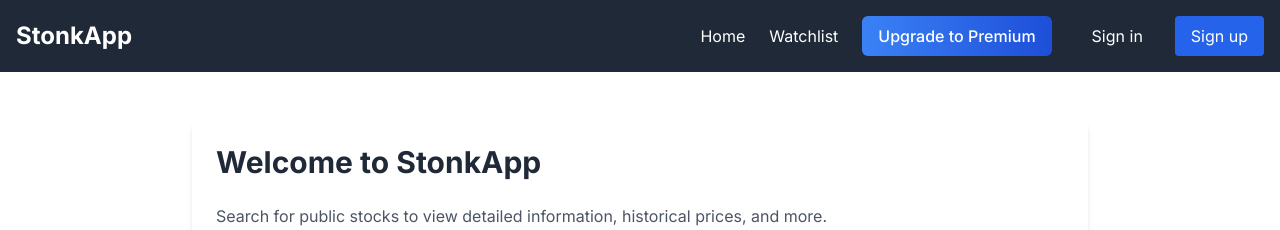
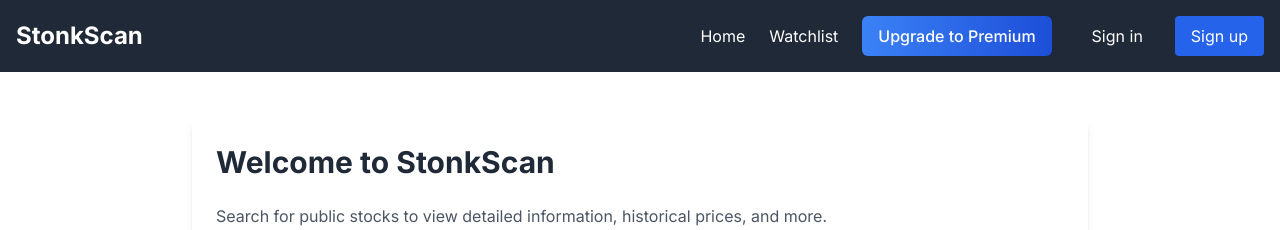
Before and after one commit to jakefrompopeyes/stonkapp, a Next.js app in the folder frontend/: page / in a window 1280 px wide. Shown: the top 230 px of the page. Built offline with nearby package versions, Linux system fonts and the light colour scheme; no server answers; the database is empty.

Commit message:
Change app name from StonkApp to StonkScan

```diff
--- a/frontend/src/app/layout.tsx
+++ b/frontend/src/app/layout.tsx
@@ -8,7 +8,7 @@
 const inter = Inter({ subsets: ['latin'] })
 
 export const metadata: Metadata = {
-  title: 'StonkApp',
+  title: 'StonkScan',
   description: 'Track and manage your investments',
   icons: {
     icon: '/favicon.ico',
--- a/frontend/src/app/page.tsx
+++ b/frontend/src/app/page.tsx
@@ -31,7 +31,7 @@
     <div className="max-w-4xl mx-auto mt-8">
       <div className="bg-white rounded-lg shadow-md p-6 mb-6">
         <h1 className="text-3xl font-bold mb-6 text-gray-800">
-          Welcome to StonkApp
+          Welcome to StonkScan
         </h1>
         <p className="text-gray-600 mb-8">
           Search for public stocks to view detailed information, historical prices, and more.
--- a/frontend/src/components/Header.tsx
+++ b/frontend/src/components/Header.tsx
@@ -21,7 +21,7 @@
       <div className="container mx-auto px-4 py-4">
         <div className="flex justify-between items-center">
           <Link href="/" className="text-2xl font-bold">
-            StonkApp
+            StonkScan
           </Link>
 
           <div className="hidden md:flex items-center space-x-6">
```
Also changed, not shown: 1 other file (tests, documents, lock files or other folders).
